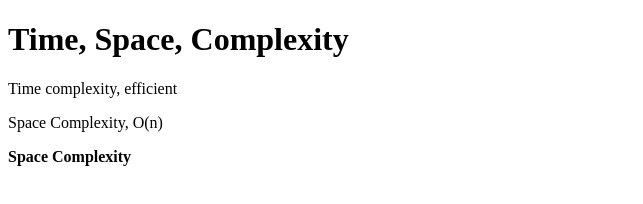
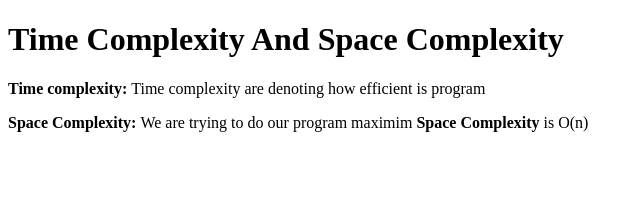
Before and after one commit to acciojob/time-and-space-complexity-VinayVastrakar, a website: page main.html in a window 1280 px wide. Shown: the whole page, without its empty margins (0-643 px from the left). Drawn offline with Linux system fonts and the light colour scheme.

Commit message:
created a submission

```diff
--- a/main.html
+++ b/main.html
@@ -10,10 +10,9 @@
 	<!-- the entire body must be written by student -->
     <script type="text/javascript" src="./script.js">
 </script>
-<h1>Time, Space, Complexity</h1>
-	<p>Time complexity, efficient</p>
-	<p>Space Complexity, O(n)</p>
-	<p><b>Space Complexity</b</p>
+<h1>Time Complexity And Space Complexity</h1>
+	<p><b>Time complexity: </b> Time complexity are denoting how efficient is program</p>
+	<p><b>Space Complexity: </b> We are trying to do our program maximim <b>Space Complexity</b> is O(n)</p>
 </body>
 
 </html>
```
